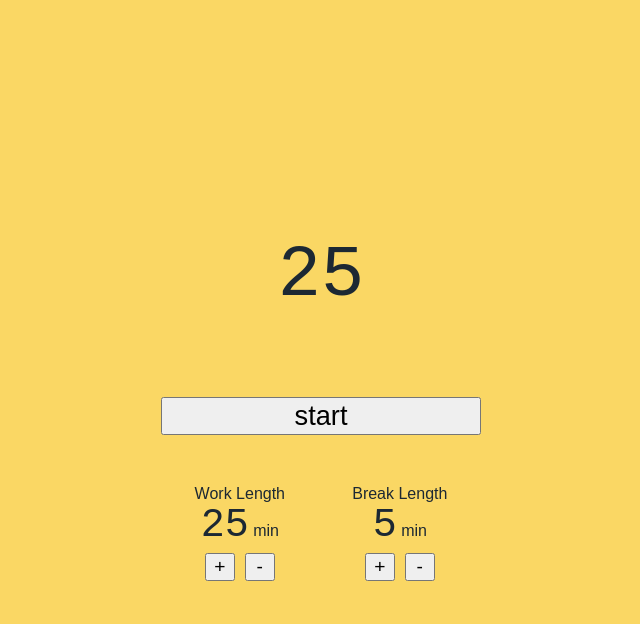
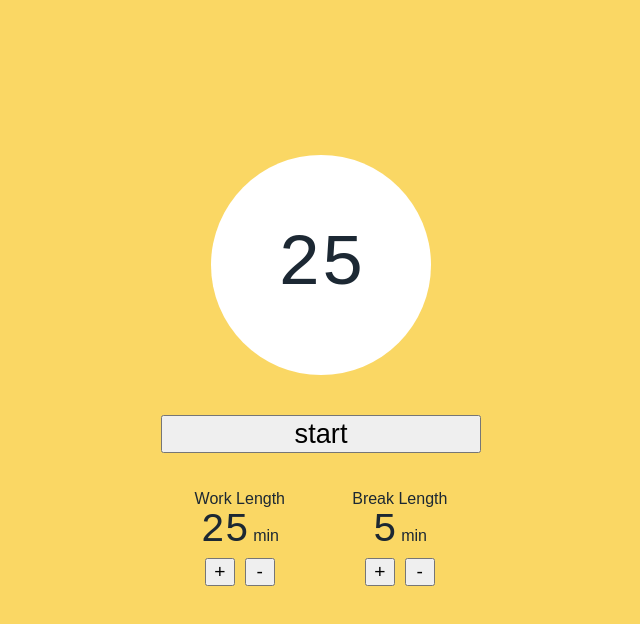
Before and after one commit to tymeart/pomodoro, a website: page index.html in a window 1280 px wide. Shown: the whole page, without its empty margins (319-959 px from the left). Drawn offline with Linux system fonts and the light colour scheme.

Commit message:
Include circle for clock and reposition all the .countdown elements

```diff
--- a/index.html
+++ b/index.html
@@ -10,8 +10,10 @@
 <body>
   <div class="container">
     <div class="countdown">
-      <div id="timer">
-        25
+      <div class="clock">
+        <div id="timer">
+          25
+        </div>
       </div>
       <button id="start">Start</button>
     </div>
--- a/styles/main.scss
+++ b/styles/main.scss
@@ -28,17 +28,30 @@ body {
 .countdown {
   width: 400px;
   height: 250px;
-  margin-bottom: 20px;
+  display: flex;
+  justify-content: center;
+  align-items: center;
+  flex-direction: column;
   text-align: center;
+  position: relative;
+  top: -40px;
+}
+
+.clock {
+  width: 220px;
+  height: 220px;
+  border-radius: 50%;
+  background-color: white;
+  position: absolute;
 }
 
 #timer {
-  padding: 50px;
-  padding-bottom: 80px;
   font: {
     size: 4.5em;
     family: monospace, sans-serif;
   }
+  line-height: 0;
+  padding: 50% 0;
 }
 
 .minutes {
@@ -46,13 +59,17 @@ body {
 }
 
 #start {
+  font-size: 1.7em;
+  position: absolute;
+  text-transform: lowercase;
+  top: 110%;
+  left: 10%;
   width: 80%;
-  font-size: 1.7em;
-  text-transform: lowercase;
 }
 
 .interval-lengths {
   width: 400px * 0.8;
+  margin-top: 30px;
   padding: 30px;
   display: -webkit-box;
   display: -ms-flexbox;
```
Also changed, not shown: styles/main.css, 1 other file.
